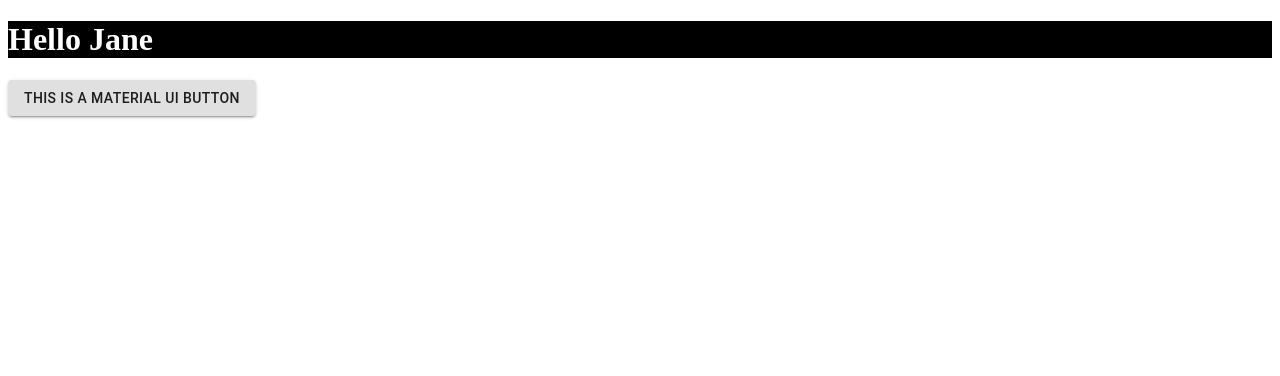
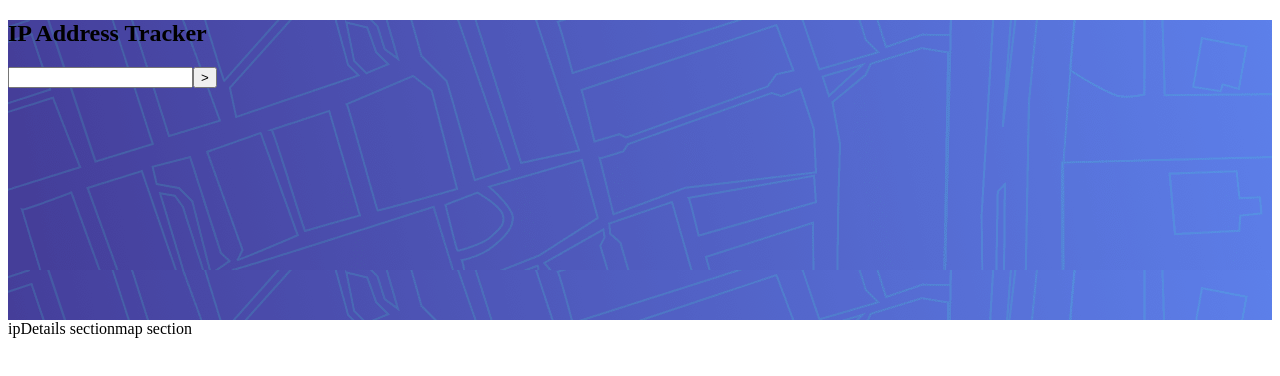
Before and after one commit to JesseKovash/IPAddressTracker, a React app: page / in a window 1280 px wide. Shown: the top 376 px of the page. Built offline with nearby package versions, Linux system fonts and the light colour scheme; the HTML template or start-up script is replaced by a standard one.

Commit message:
component skeletons created. styles linked to html

```diff
--- a/src/App.js
+++ b/src/App.js
@@ -2,16 +2,19 @@
 import React from "react";
 import { hot } from 'react-hot-loader/root';
 import Button from '@material-ui/core/Button';
+import TopSection from "./components/topSection.jsx";
+import Map from "./components/map.jsx";
+import IPDetails from "./components/IPDetails.jsx";
 
 class App extends React.Component {
   render() {
     const { name } = this.props;
     return (
       <>
-        <h1>
-          Hello {name}
-        </h1>
-        <Button variant="contained">this is a material UI button</Button>
+        <TopSection />
+        <IPDetails />
+        <Map />
+        {/* <Button variant="contained">this is a material UI button</Button> */}
       </>
     );
   }
--- /dev/null
+++ b/src/components/ipDetails.jsx
@@ -0,0 +1,9 @@
+import React from "react";
+
+function IPDetails(props) {
+  return (
+    'ipDetails section'
+  )
+};
+
+export default IPDetails;
--- /dev/null
+++ b/src/components/map.jsx
@@ -0,0 +1,9 @@
+import React from "react";
+
+function Map(props) {
+  return (
+    'map section'
+  )
+};
+
+export default Map;
--- /dev/null
+++ b/src/components/topSection.jsx
@@ -0,0 +1,17 @@
+import React from "react";
+import TextField from '@material-ui/core/TextField';
+import Button from '@material-ui/core/Button';
+
+function TopSection(props) {
+  return (
+    <div id="topSection" style={{ backgroundImage: 'url("../../../images/pattern-bg.png")'}}>
+      <h2>IP Address Tracker</h2>
+      <input type="text"></input>
+      <button>></button>
+    </div>
+
+
+  )
+};
+
+export default TopSection;
--- a/src/styles.css
+++ b/src/styles.css
@@ -2,3 +2,10 @@ h1 {
   color: white;
   background-color: black;
 }
+
+#topSection {
+  /* background-image: url("../images/pattern-bg.png"); */
+  /* width: 100%; */
+  object-fit: contain;
+  height: 300px;
+}
```
Also changed, not shown: 1 other file (tests, documents, lock files or other folders).
